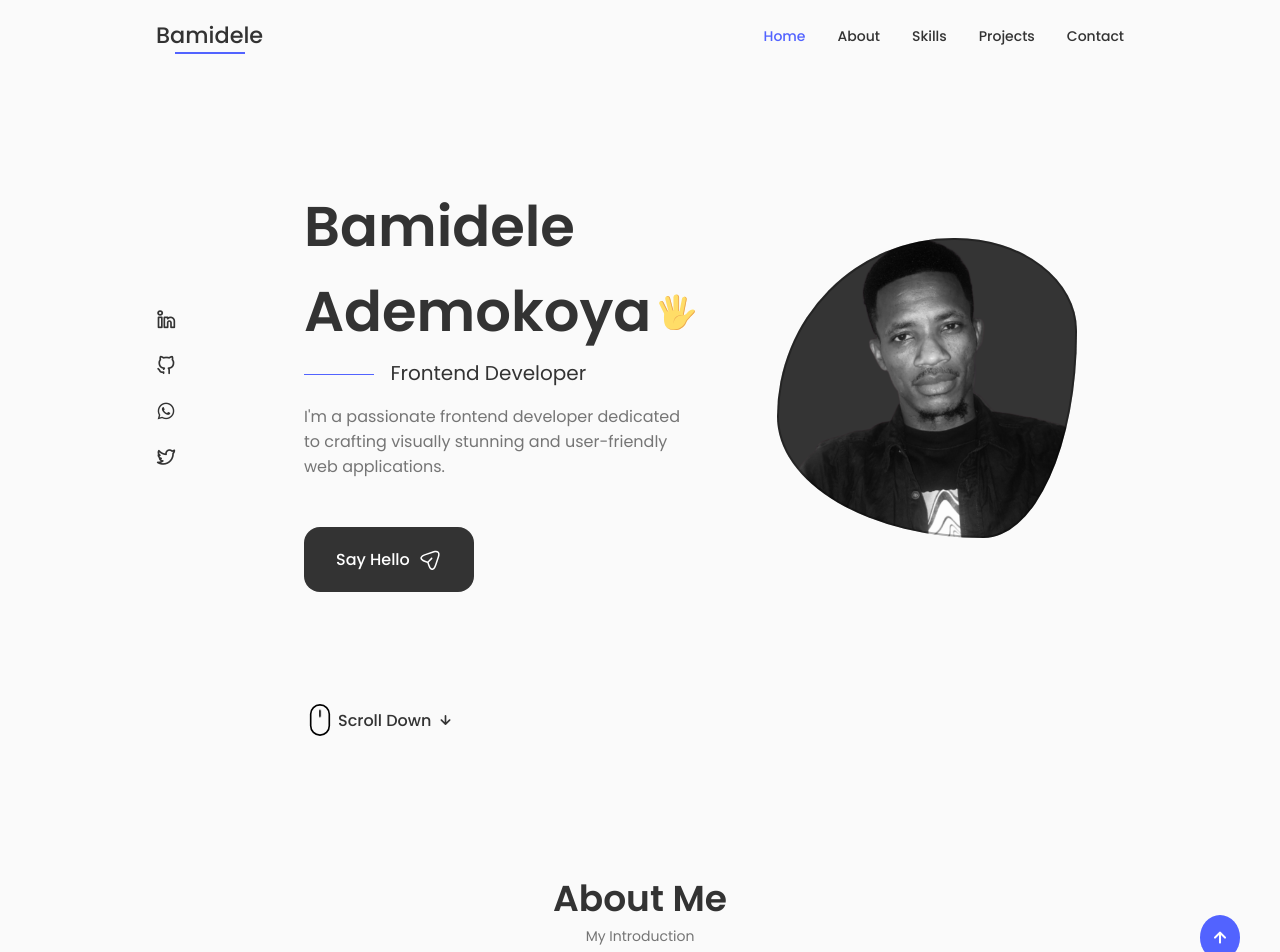
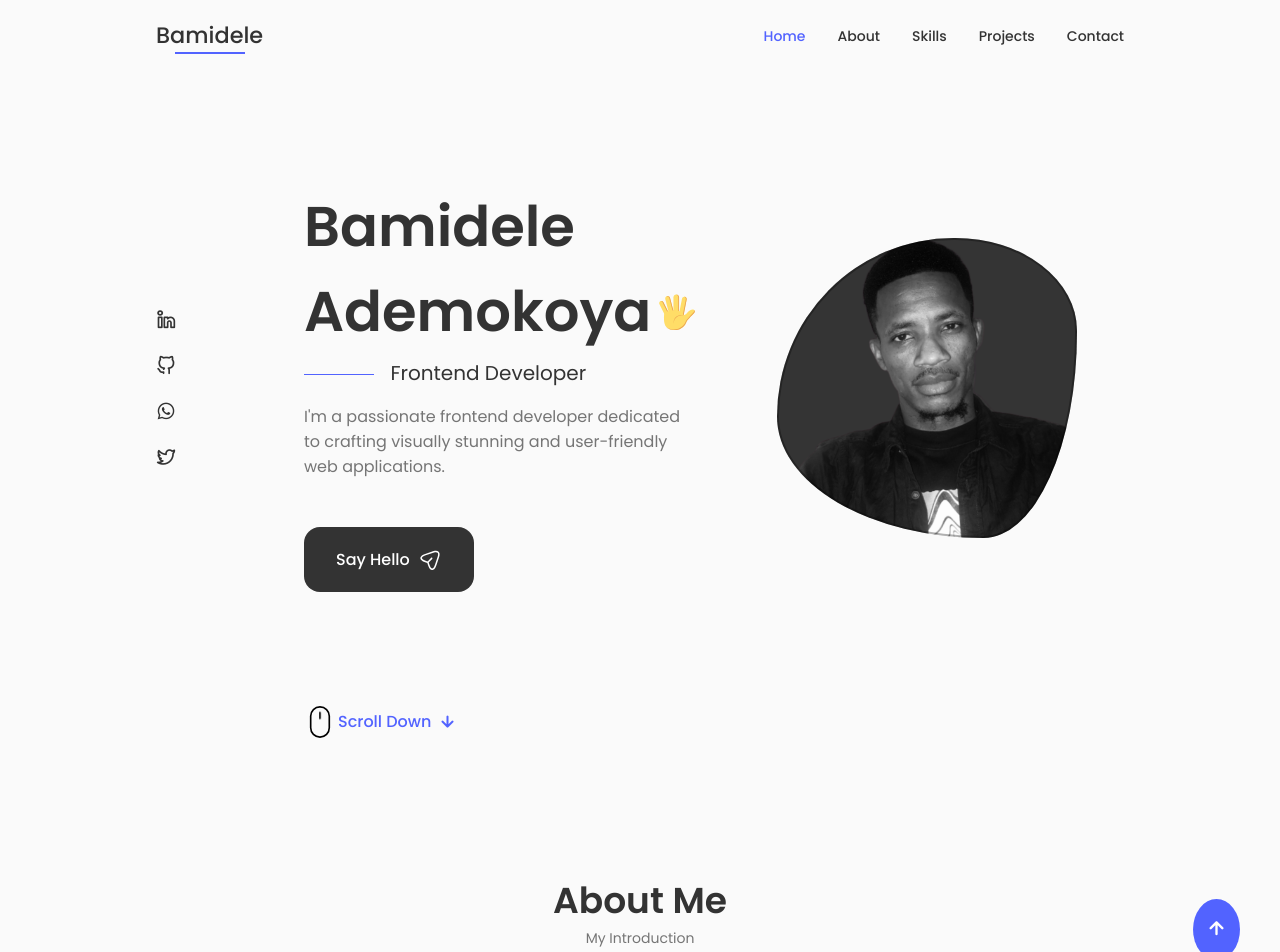
Before and after one commit to dezmanvee/my-portfolio, a React (Create React App) app: page / in a window 1280 px wide. Shown: the top 952 px of the page. Built offline with nearby package versions, Linux system fonts and the light colour scheme.

Commit message:
Change some UI designs

```diff
--- a/src/components/header/Header.css
+++ b/src/components/header/Header.css
@@ -105,7 +105,7 @@ Breakpoints
         color: var(--title-color-dark);
     }
     .nav__toggle{
-        font-size: 1.9rem;
+        font-size: 1.6rem;
         cursor: pointer;
     }
     .nav__icon,
--- a/src/components/home/Home.css
+++ b/src/components/home/Home.css
@@ -84,14 +84,15 @@
     }
 }
 .home__scroll-name{
-    color: var(--title-color);
+    color: var(--color-accent);
     font-weight: var(--font-medium);
     margin-right: var(--mb-0-25);
     margin-left: 2px;
+
 }
 .home__scroll-arrow{
-    font-size: 1.25rem;
-    color: var(--title-color)
+    font-size: 1.5rem;
+    color: var(--color-accent)
 }
 
 /*=============== BREAKPOINTS ===============*/
--- a/src/components/scrollUp/ScrollUp.css
+++ b/src/components/scrollUp/ScrollUp.css
@@ -3,12 +3,12 @@
     right: 2.5em;
     bottom: -20%;
     background-color: var(--color-accent);
-    padding: 0.3rem 0.5rem;
+    padding: 0.6rem;
     border-radius: 50%;
     z-index: var(--z-tooltip);
 }
 .scrollup__icon{
-    font-size: 1.5rem;
+    font-size: 1.75rem;
     color: var(--container-color);
 }
 .scrollup:hover{
```
